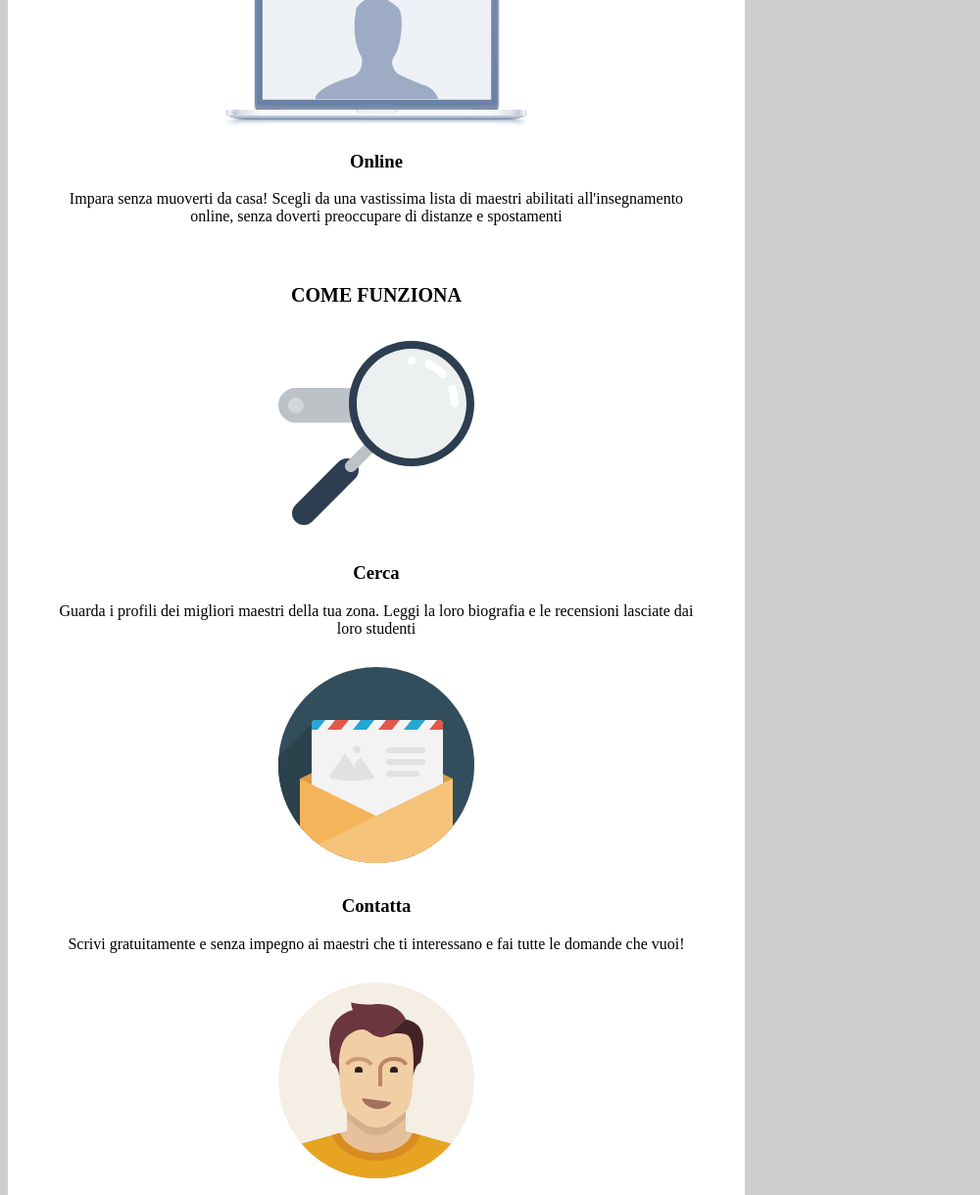
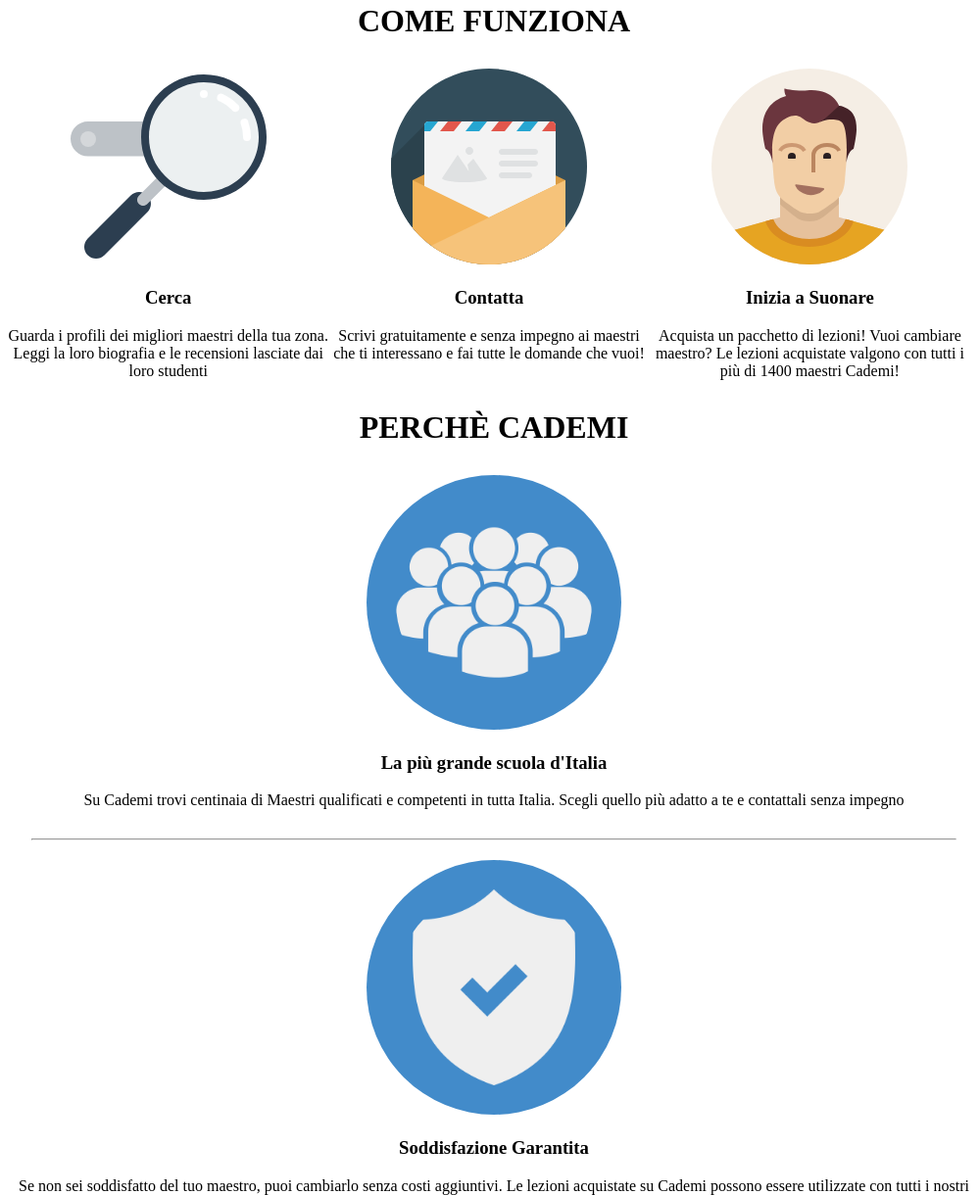
Before and after one commit to simonequarticelli/htmlcss-wannabe, a plain HTML site: page index.html in a window 768 px wide. Shown: the part 437-1657 px from the top of the page at 98% size, 1000 px wide, since content can reach past the window. Drawn offline with Linux system fonts and the light colour scheme.

Commit message:
progetto wannabe (@mediaQuery) finito

```diff
--- a/style.css
+++ b/style.css
@@ -69,7 +69,7 @@
 
 
 /* SMARTPHONE */
-@media screen and (max-width: 768px) {
+@media screen and (max-width: 568px) {
   #lezioni .row > .left, #lezioni .row > .right{
     width: 100%;
     margin-bottom: 15px;
@@ -103,6 +103,7 @@
   }
   img{
     margin: 10px 0px;
+    height: 150px;
   }
   #why .row img {
     padding:5px;
@@ -116,3 +117,28 @@
     display: none;
   }
 }
+
+
+
+/* TABLET */
+
+@media screen and (min-width: 570px) and (max-width:1080px) {
+  hr{
+    width: 95%;
+    margin:0 auto;
+    margin-top: 30px;
+  }
+  .row{
+    margin-top:0;
+  }
+  h1{
+    text-transform: uppercase;
+    margin: 30px 0px;
+  }
+  [background="grey"] {
+    background-color: white;
+  }
+  #why .row > .first, #why .row > .second, #why .row > .third {
+    margin-top: 20px;
+  }
+}
```
